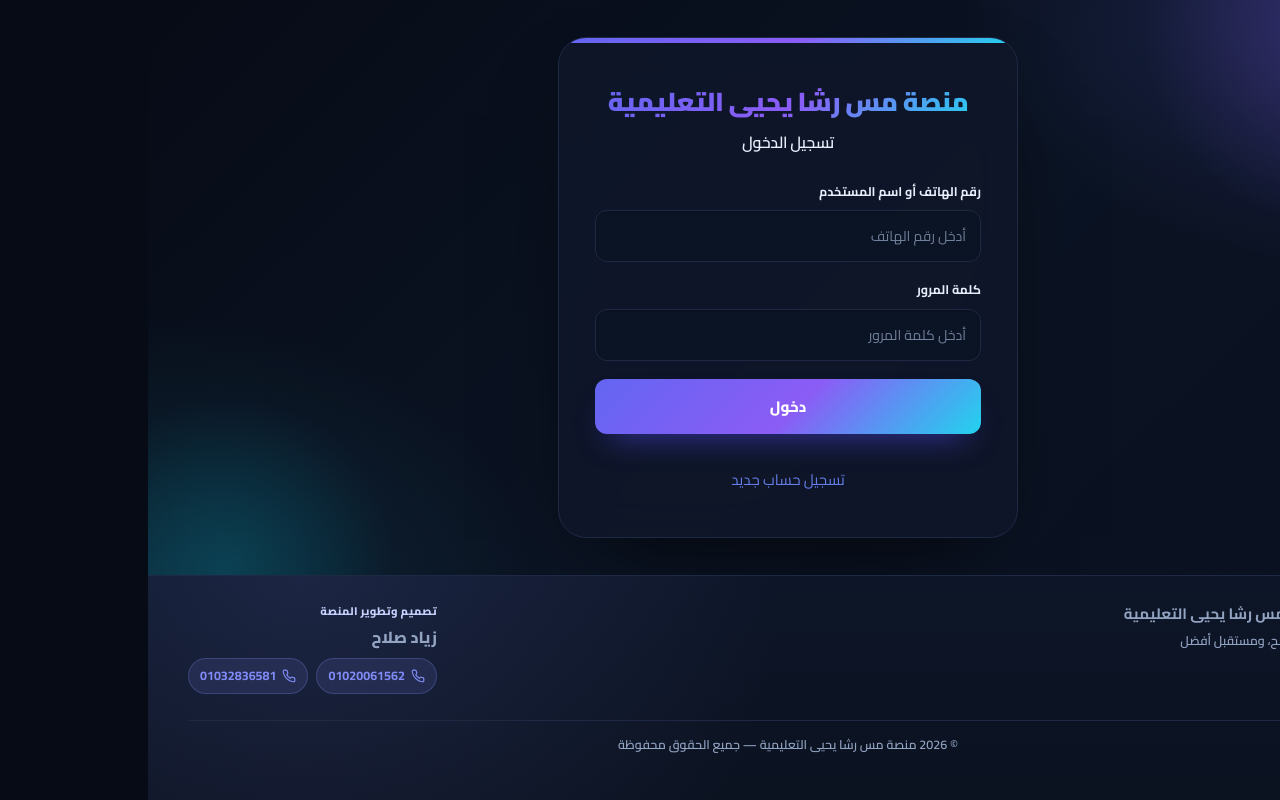
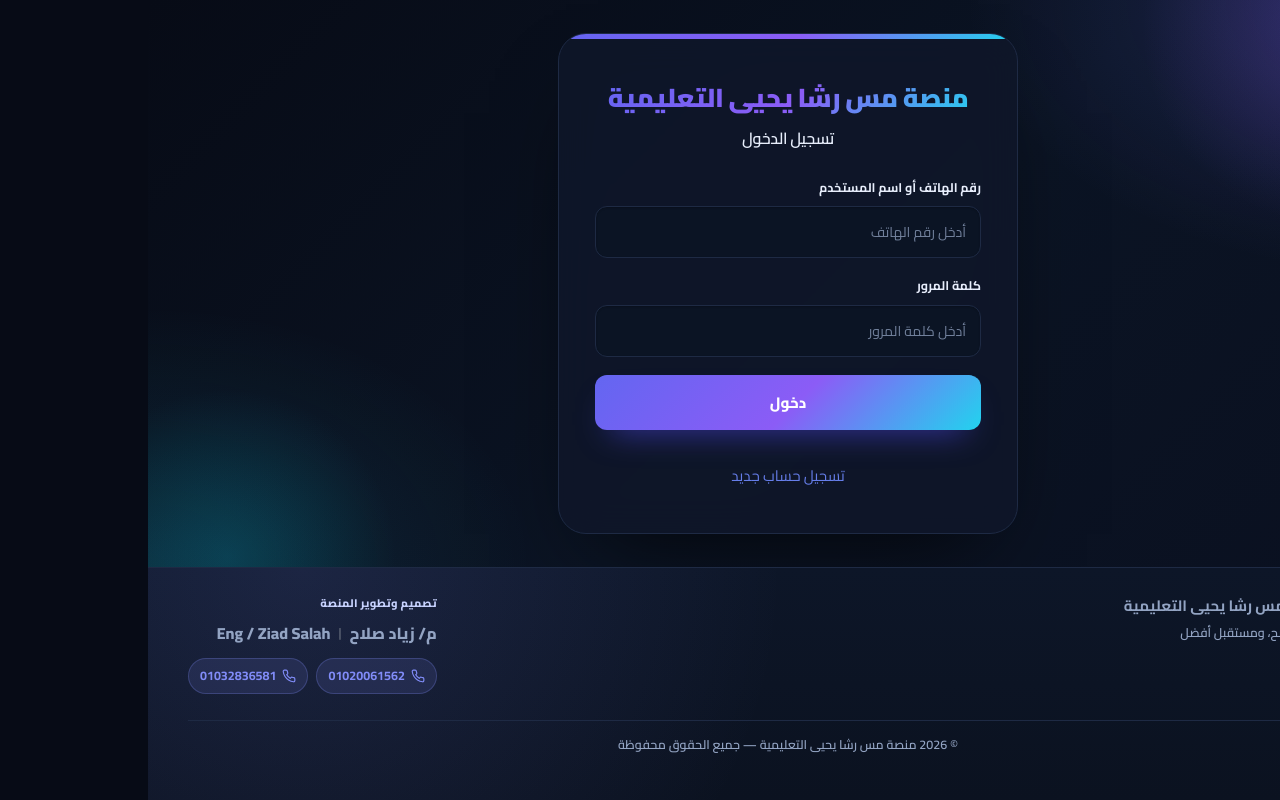
Before and after one commit to ziadsalah9/Elmanasa-f, a React (Vite) app: page /login in a window 1280 px wide. Built offline with nearby package versions, Linux system fonts and the light colour scheme.

Commit message:
update footer

```diff
--- a/src/components/Footer.jsx
+++ b/src/components/Footer.jsx
@@ -25,8 +25,13 @@ const Footer = () => {
 
         <div className="footer-creator">
           <span className="footer-kicker">تصميم وتطوير المنصة</span>
-          <strong className="footer-name">زياد صلاح</strong>
-          <div className="footer-phones">
+     <div className="footer-name-container" style={{ display: 'flex', alignItems: 'center', justifyContent: 'center', gap: '8px', margin: '4px 0' }}>
+            <strong className="footer-name">م/ زياد صلاح</strong>
+            <span style={{ color: '#6b7280' }}>|</span>
+            <span className="footer-name" >Eng / Ziad Salah</span>
+          </div>
+
+               <div className="footer-phones">
             <a href="tel:01020061562" className="footer-phone">
               <PhoneIcon />
               <span dir="ltr">01020061562</span>
```
